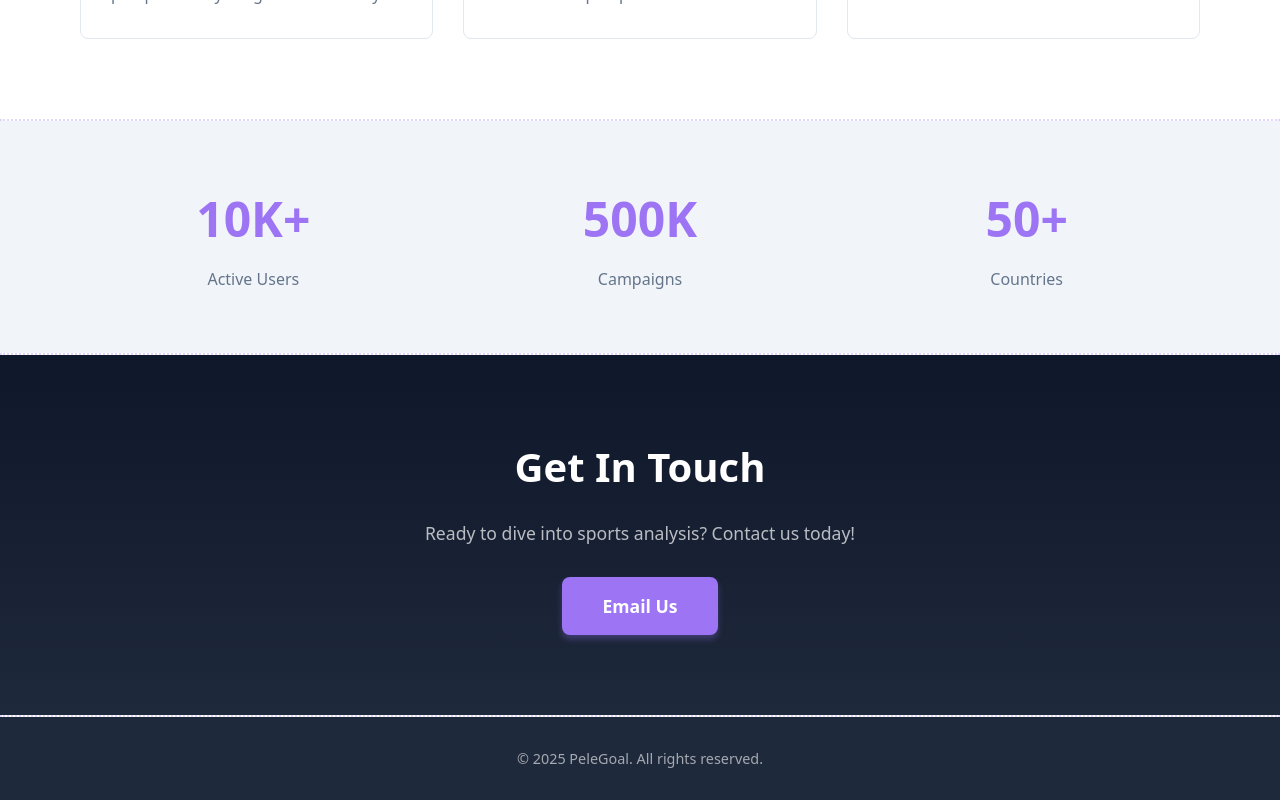
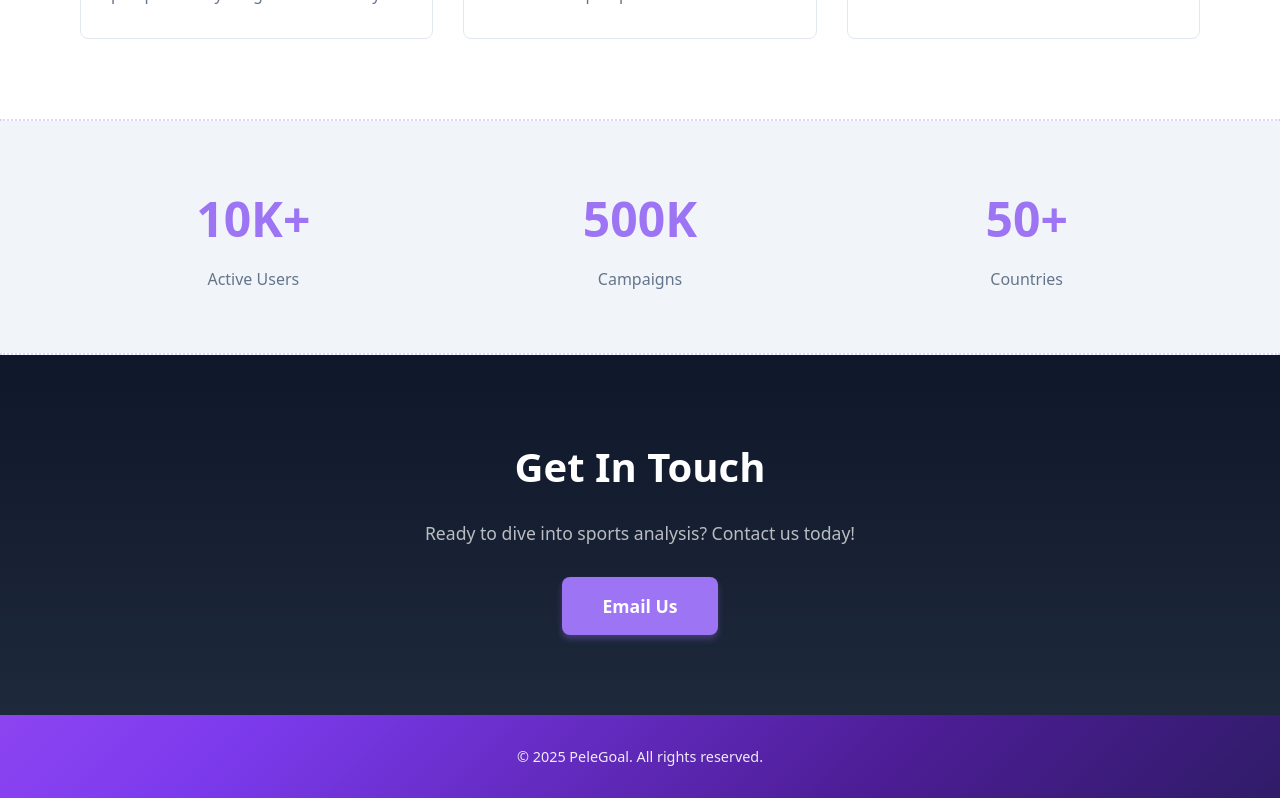
Before and after one commit to shukyba/pelegoal.site, a Next.js app: page / in a window 1280 px wide. Shown: the part 1101-1901 px from the top of the page. Built offline with nearby package versions, Linux system fonts and the light colour scheme.

Commit message:
Add footer gradient animation and update footer styles for enhanced visual appeal. Refactor email link for improved hydration handling.

```diff
--- a/src/app/globals.css
+++ b/src/app/globals.css
@@ -106,6 +106,30 @@ body {
   animation: gradient-move 5s ease-in-out infinite;
 }
 
+/* Footer Gradient Animation */
+@keyframes footer-gradient-move {
+  0% { background-position: 0% 50%; }
+  50% { background-position: 100% 50%; }
+  100% { background-position: 0% 50%; }
+}
+
+.footer-animated-gradient {
+  background: linear-gradient(
+    135deg,
+    #1e1b4b,
+    #4c1d95,
+    #7c3aed,
+    #a855f7,
+    #c084fc,
+    #a855f7,
+    #7c3aed,
+    #4c1d95,
+    #1e1b4b
+  );
+  background-size: 400% 400%;
+  animation: footer-gradient-move 15s ease infinite;
+}
+
 /* Sparkle Icon */
 @keyframes sparkle-pulse {
   0%, 100% { opacity: 1; transform: scale(1); }
--- a/src/app/page.tsx
+++ b/src/app/page.tsx
@@ -350,7 +350,10 @@ export default function Home() {
           }}>
             Ready to dive into sports analysis? Contact us today!
           </p>
-          <a href="mailto:hello@pelegoal.site" style={{
+          <a
+            href="mailto:hello@pelegoal.site"
+            suppressHydrationWarning
+            style={{
               display: 'inline-block',
               background: 'var(--brand-purple)',
               color: 'white',
@@ -371,22 +374,16 @@ export default function Home() {
               e.currentTarget.style.background = 'var(--brand-purple)';
               e.currentTarget.style.transform = 'translateY(0)';
               e.currentTarget.style.boxShadow = '0 4px 6px rgba(156, 116, 244, 0.3)';
-          }}>
+            }}
+          >
             Email Us
           </a>
         </div>
       </section>
 
-      {/* Dotted Divider */}
-      <div style={{
-        borderTop: '2px dotted rgba(156, 116, 244, 0.3)',
-        margin: '0'
-      }}/>
-
       {/* Footer */}
-      <footer style={{
-        background: '#1e293b',
-        color: 'rgba(255, 255, 255, 0.6)',
+      <footer className="footer-animated-gradient" style={{
+        color: 'rgba(255, 255, 255, 0.9)',
         textAlign: 'center',
         padding: '30px 0',
         fontSize: '0.9rem'
```
Lines whose indentation alone changed are shown as unchanged.
